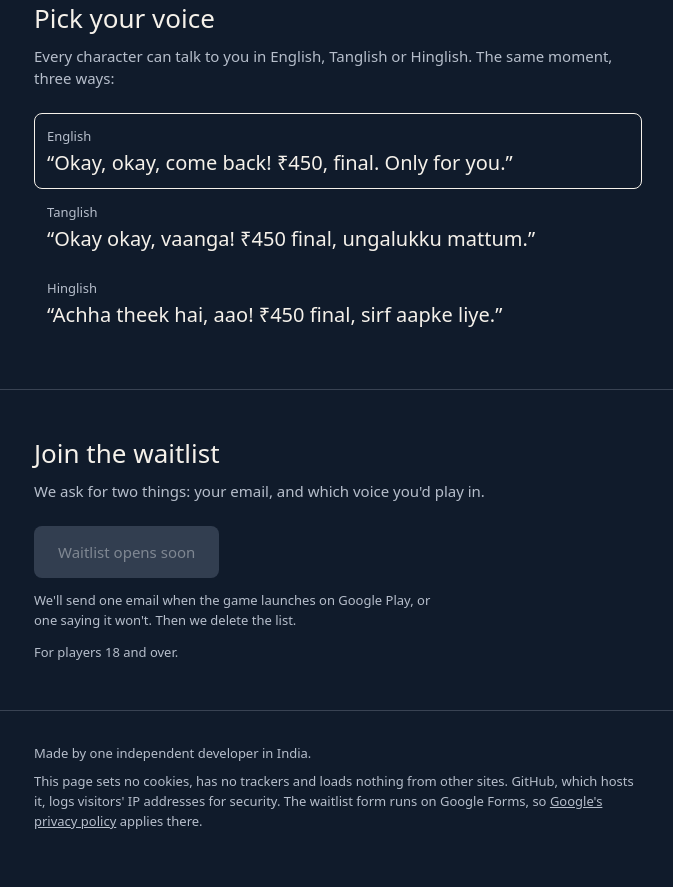
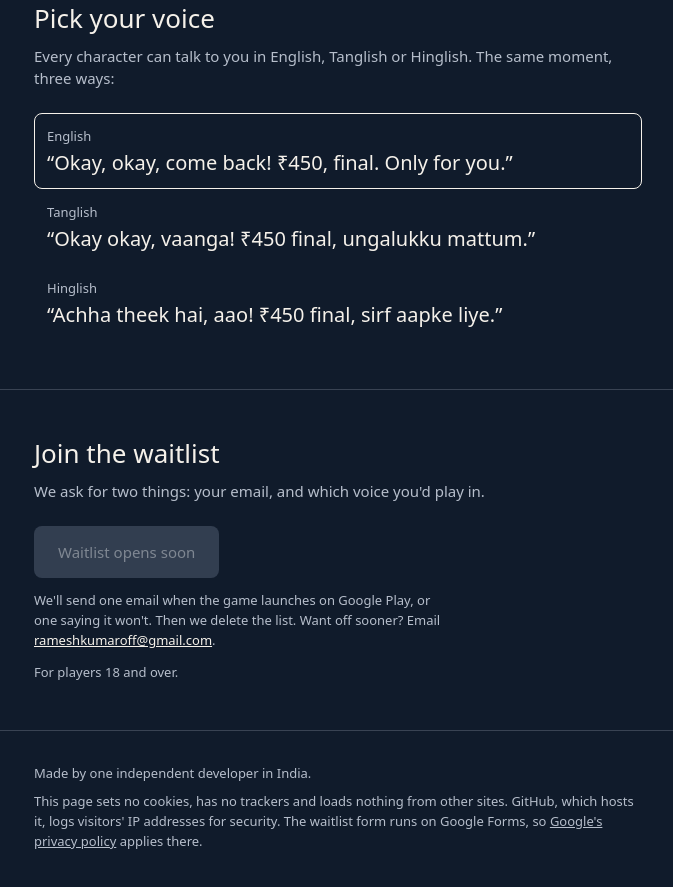
Before and after one commit to rameshkumark24/Bazaar-Boss-Haggle-Tycoon, a plain HTML site: page site/bazaar-boss/index.html in a window 1280 px wide. Shown: the part 1753-2640 px from the top of the page, without its empty margins (302-975 px from the left). Drawn offline with Linux system fonts and the light colour scheme.

Commit message:
Phase 1: the waitlist form built; contact email set
- The Google Form "Bazaar Boss: launch waitlist" is built in the
  owner's Drive, exactly as site/README.md says, as a draft: not yet
  published. No connector can make Google Forms, so it was built in
  the owner's Chrome. Settings checked one by one (DONE WHEN 2: PASS).
- The page's CONFIG gets the contact email: the owner's own Gmail.
- PRD: CR12 and the data table record that decision (change log).
- BUILD-PLAN: Phase 1's PROGRESS, with the evidence and what's left.

Co-Authored-By: Claude Opus 5.5 <noreply@anthropic.com>

```diff
--- a/site/bazaar-boss/index.html
+++ b/site/bazaar-boss/index.html
@@ -291,7 +291,7 @@ footer a{color:var(--text-muted)}
 // ---- Fill these two in before you share the link (see site/README.md) ----
 var CONFIG = {
   formUrl: "",       // your Google Form link, e.g. "https://forms.gle/AbCdEf123"
-  contactEmail: ""   // the game's own contact email, e.g. "yourgame.dev@gmail.com"
+  contactEmail: "rameshkumaroff@gmail.com"   // the game's contact email: the owner's own Gmail (PRD CR12, decided 2026-11-25)
 };
 // --------------------------------------------------------------------------
 
```
Also changed, not shown: 2 other files.
